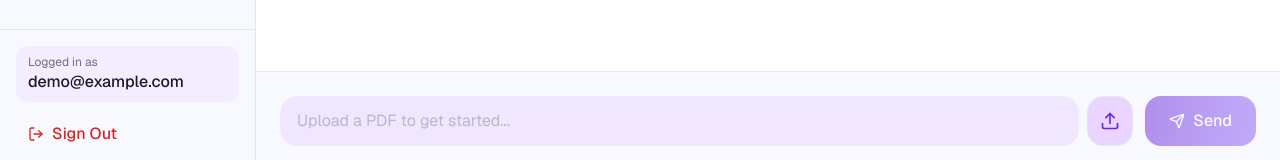
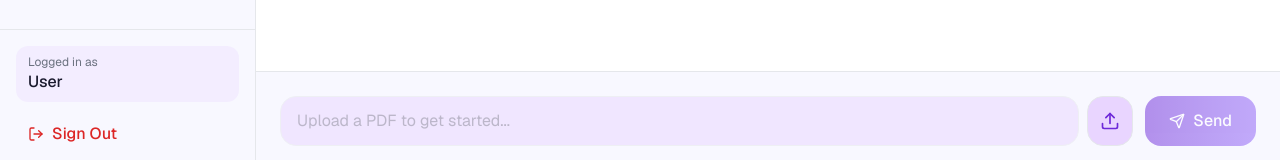
Before and after one commit to UdayVara/Docpilot-fe, a Next.js app: page /chat in a window 1280 px wide. Shown: the part 630-790 px from the top of the page. Built offline with nearby package versions, Linux system fonts and the light colour scheme.

Commit message:
added user name in logged in as

```diff
--- a/app/chat/page.tsx
+++ b/app/chat/page.tsx
@@ -160,7 +160,7 @@ export default function ChatPage() {
           <div className="px-3 py-2 bg-secondary/30 rounded-lg">
             <p className="text-xs text-muted-foreground">Logged in as</p>
             <p className="font-medium truncate">
-              {user.email || "demo@example.com"}
+              {user.name || "User"}
             </p>
           </div>
           <button
```
